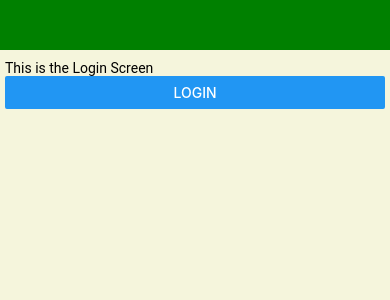
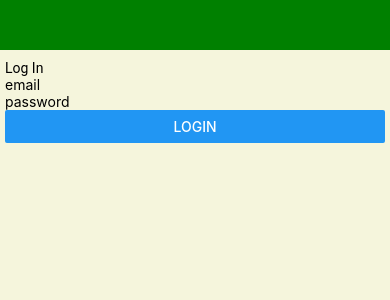
Before and after one commit to gianpaolopapaiz/my_wallet_fe_react_native, a React Native app: screen / in a window 390 px wide. Shown: the top 300 px of the page. Built offline with nearby package versions, Linux system fonts and the light colour scheme.

Commit message:
Add auth and loading icon

```diff
--- a/context/AuthContext.js
+++ b/context/AuthContext.js
@@ -12,7 +12,6 @@ export const AuthProvider = ({children}) => {
 
   const login = (email, password) => {
     setIsLoading(true)
-    console.log(`${BASE_URL}/users/sign_in`)
     axios.post(`${BASE_URL}/users/sign_in`, {
       user: {
         email: email,
@@ -37,6 +36,7 @@ export const AuthProvider = ({children}) => {
   const logout = () => {
     setIsLoading(true);
     setUserToken(null);
+    setUserInfo(null);
     AsyncStorage.removeItem('userInfo');
     AsyncStorage.removeItem('userToken');
     setIsLoading(false);
--- a/screens/Accounts.js
+++ b/screens/Accounts.js
@@ -1,84 +1,43 @@
 import React, {useState, useCallback, useEffect, useContext} from 'react';
-import { StyleSheet, Text } from 'react-native';
+import axios from 'axios';
+import {BASE_URL} from "../config";
+import {ActivityIndicator, StyleSheet, Text} from 'react-native';
 import ScreenContentWrapper from "../components/ScreenContentWrapper";
 import AccountsList from "../components/AccountsList";
 import { AuthContext } from "../context/AuthContext";
 
 const Accounts = ({navigation}) => {
-  const [accounts, setAccounts] = useState([])
-  const {userInfo} = useContext(AuthContext);
-
-  const handleFetchAccounts = useCallback(async () => {
-    const result = await fetch('https://wallets-rails-api.herokuapp.com/api/v1/accounts');
-    const accountsJson = await result.json();
-    console.log(result)
-    if (result.ok) {
-      setAccounts(accountsJson);
-    }
-  });
-
-  // const fetchAccounts = useCallback(async () => {
-  //   const result = await fetch('https://wallets-rails-api.herokuapp.com/api/v1/accounts');
-  //   const accountsJson = await result.json();
-  //   console.log(result)
-  //   if (result.ok) {
-  //     setAccounts(accountsJson);
-  //   }
-  // });
+  const [accounts, setAccounts] = useState([]);
+  const [loading, setLoading] = useState(false);
+  const {userInfo, userToken} = useContext(AuthContext);
 
   const getAccounts = () => {
-    return fetch('https://wallets-rails-api.herokuapp.com/api/v1/accounts')
-      .then((response) => {
-        console.log(response)
-        response.json()
-        if (response.status === 200) {
-          console.log('foi')
-        } else {
-          console.log('erro')
-        }
+    setLoading(true);
+    axios.get(`${BASE_URL}/api/v1/accounts`,
+      { headers: { Authorization: `Bearer ${userToken}`} })
+      .then(response => {
+        setAccounts(response.data);
       })
-  };
+      .catch((error) => {
+        console.log('error ' + error);
+      });
+    setLoading(false)
+  }
 
   useEffect(() => {
-    console.log('fetching accounts')
-    // handleFetchAccounts();
-    // getAccounts()
+    getAccounts();
   }, [])
 
-  // const fakeAccounts = [
-  //   {
-  //     id: 1,
-  //     name: 'Account 1',
-  //     description: 'Account 1 description',
-  //     initial_amount: 100,
-  //     nice_initial_amount: '$100,00',
-  //     current_value: 500,
-  //     nice_current_amount: '$500,00'
-  //   },
-  //   {
-  //     id: 2,
-  //     name: 'Account 2',
-  //     description: 'Account 2 description',
-  //     initial_amount: 50,
-  //     nice_initial_amount: '$50,00',
-  //     current_amount: 400,
-  //     nice_current_amount: '$400,00'
-  //   }
-  // ]
-  if (accounts.length > 0) {
-    return (
-      <ScreenContentWrapper pageTitle='Accounts'>
+  return (
+    <ScreenContentWrapper pageTitle='Accounts'>
+      {loading && <ActivityIndicator size='large'/>}
+      {!loading && accounts.length > 0 ?
         <AccountsList navigation={navigation} accounts={accounts}/>
-      </ScreenContentWrapper>
-    )
-  } else {
-    return (
-      <ScreenContentWrapper pageTitle='Accounts'>
-        <Text>{userInfo.name}</Text>
+        :
         <Text>There is no account yet.</Text>
-      </ScreenContentWrapper>
-    )
-  }
+      }
+    </ScreenContentWrapper>
+  )
 }
 
 const styles = StyleSheet.create({
--- a/screens/LoginScreen.js
+++ b/screens/LoginScreen.js
@@ -1,19 +1,32 @@
-import React, { useContext } from "react";
-import { Button } from "react-native";
+import React, {useContext, useState} from "react";
+import { Button, TextInput } from "react-native";
 import { AuthContext } from "../context/AuthContext";
 import ScreenContentWrapper from "../components/ScreenContentWrapper";
 import WText from "../components/WText";
 
 const LoginScreen = () => {
+  const [email, setEmail] = useState(null)
+  const [password, setPassword] = useState(null)
   const {login} = useContext(AuthContext);
 
   return (
     <ScreenContentWrapper>
       <WText>
-        This is the Login Screen
+        Log In
       </WText>
-      <Button title={'login'}
-              onPress={() => {login('gipppppa20@hotmail.com', 'P@ssw0rd')}}
+      <TextInput
+        placeholder='email'
+        value={email}
+        onChangeText={setEmail}
+      />
+      <TextInput
+        placeholder='password'
+        value={password}
+        onChangeText={setPassword}
+      />
+      <Button
+        title={'login'}
+        onPress={() => {login(email, password)}}
       >
         Login
       </Button>
```
